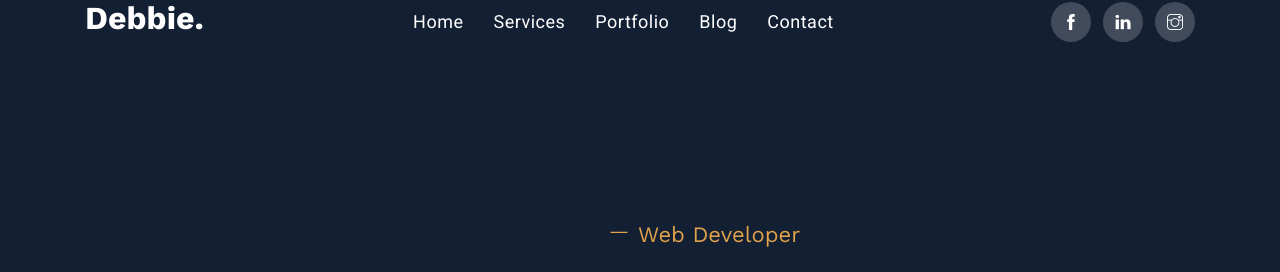
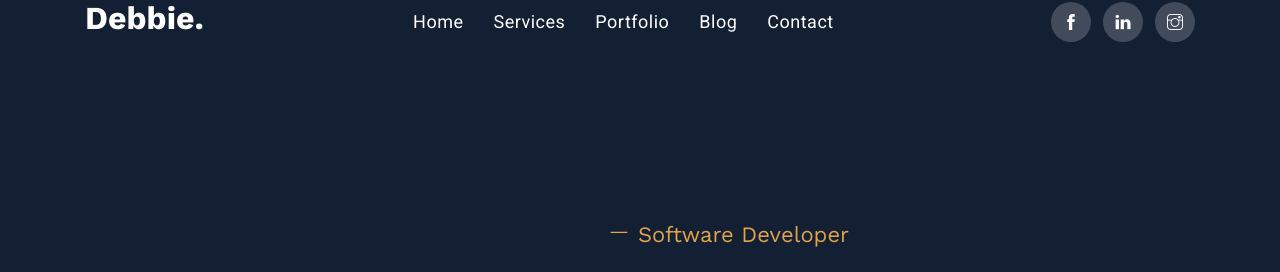
Before and after one commit to ugofine/myresume, a Django app: template templates/pages/index.html in a window 1280 px wide. Shown: the part 30-302 px from the top of the page. Run offline with Django 3.2, Linux system fonts and the light colour scheme; the template is opened without the code that fills it, so the values that code supplies are empty; some libraries are stand-ins or nearby versions.

Commit message:
update on static folder

```diff
--- a/templates/base.html
+++ b/templates/base.html
@@ -4,12 +4,12 @@
 <html lang="zxx">
 <head>
   <meta http-equiv="Content-Type" content="text/html; charset=UTF-8">
-  <meta name="description" content="portfolio,creative,business,company,coding
+  <meta name="description" content="portfolio,software developer,coding,programmer,coding
   ,profile,developer,software,python,react">
 
-  <meta name="author" content="">
+  <meta name="author" content="portfolio,react,frontend developer,coding mum, javascript, python, django, css, heroku, mysql, PostgresSQL">
 
-  <title>Ugomma Portfolio</title>
+  <title>Software Developer - Ugomma Deborah Ogu</title>
 
   <!-- Mobile Specific Meta-->
   <meta name="viewport" content="width=device-width, initial-scale=1">
--- a/templates/pages/index.html
+++ b/templates/pages/index.html
@@ -50,25 +50,25 @@
 		<div class="row align-items-center">
 			<div class="col-lg-5 col-sm-12 col-12 col-md-5">
 				<div class="slider-img position-relative">
-					<img src="{% static  'images/latestpic.jpg' %}" alt="" class="img-fluid w-100">
+					<img src="{% static  'images/latestpic.jpg' %}" alt="Ugomma Deborah Ogu" class="img-fluid w-100">
 				</div>
 			</div>
 
 			<div class="col-lg-6 col-12 col-md-7">
 				<div class="ml-5 position-relative mt-5 mt-lg-0">
 					<span class="head-trans">Ugomma</span>
-					<h1 class="font-weight-normal text-color text-md"><i class="ti-minus mr-2"></i>Web Developer</h1>
+					<h1 class="font-weight-normal text-color text-md"><i class="ti-minus mr-2"></i>Software Developer</h1>
 					<h2 class="mt-3 text-lg mb-3 text-capitalize">Ugomma Ogu.</h2>
-					<p class="animated fadeInUp lead mt-4 mb-5 text-white-50 lh-35">I redefine innovation, somewhere between creativity, design and technology.I am a web developer and i love what i do.</p>
+					<p class="animated fadeInUp lead mt-4 mb-5 text-white-50 lh-35">I redesign your idea, somewhere between creativity and technology.I help you create the perfect picture with codes.</p>
 					<a href=" " class="btn btn-solid-border">About Me</a>
 				</div>
 			</div>
 		</div>
 	</div>
 </section>
-<!-- Banner End -->
 
-<!-- About start -->
+
+<!-- About me -->
 <section class="section" id="about" data-aos="fade-up">
 	<div class="container">
 		<div class="row">
```
Also changed, not shown: media/photo/2021/09/24/Screenshot_2021-07-14_203416.png (added), media/photo/2021/09/24/weather.png (added), 1 other file.
